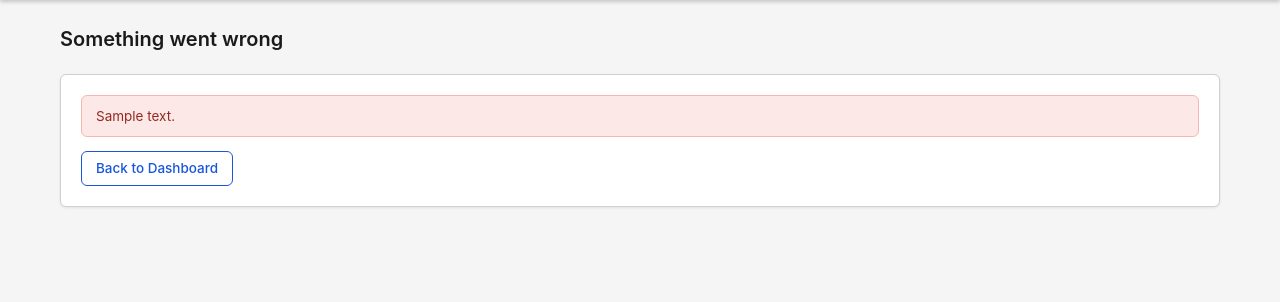
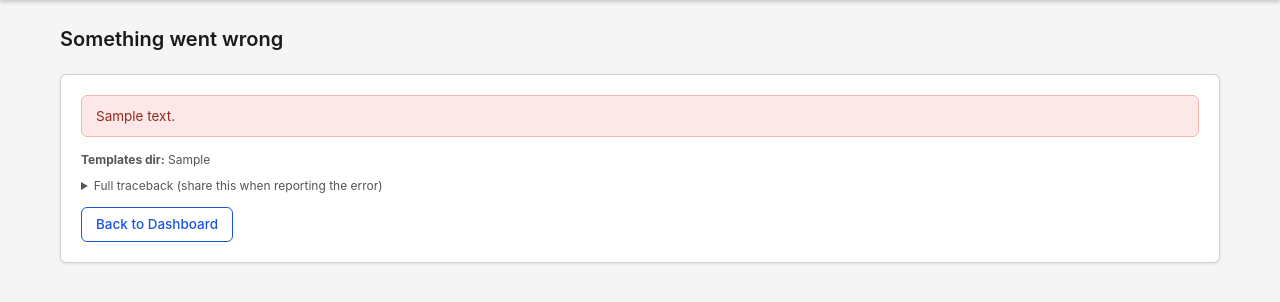
Before and after one commit to martyschwan-ops/ProfServ, a FastAPI app: template app/templates/error.html in a window 1280 px wide. Shown: the part 52-354 px from the top of the page. Run offline with FastAPI, Linux system fonts and the light colour scheme; the template is opened without the code that fills it: most values are stand-ins (such as "Sample title", 1, 10 or a date in 2020); some libraries are stand-ins or nearby versions.

Commit message:
fix: show full traceback and templates_dir on error page for diagnostics
https://claude.ai/code/session_01CekZp13gyWR21ARanEdfr8

```diff
--- a/app/templates/error.html
+++ b/app/templates/error.html
@@ -4,6 +4,17 @@
 <div class="page-header"><h1>Something went wrong</h1></div>
 <div class="card">
   <div class="alert alert-error">{{ detail }}</div>
+  {% if templates_dir %}
+  <p class="text-muted" style="font-size:12px;margin-bottom:8px">
+    <strong>Templates dir:</strong> {{ templates_dir }}
+  </p>
+  {% endif %}
+  {% if traceback %}
+  <details style="margin-bottom:12px">
+    <summary style="cursor:pointer;font-size:12px;color:var(--text-muted)">Full traceback (share this when reporting the error)</summary>
+    <pre style="font-size:11px;white-space:pre-wrap;background:#f8f8f8;padding:12px;border-radius:4px;margin-top:8px;overflow-x:auto">{{ traceback }}</pre>
+  </details>
+  {% endif %}
   <a href="/" class="btn btn-ghost">Back to Dashboard</a>
 </div>
 {% endblock %}
--- a/main.py
+++ b/main.py
@@ -46,9 +46,27 @@ app.include_router(reports.router)
 # ── Global error handler ──────────────────────────────────────────────────────
 @app.exception_handler(Exception)
 async def global_exception_handler(request: Request, exc: Exception):
+    import traceback
+    tb = traceback.format_exc()
     logger.exception("Unhandled error on %s %s", request.method, request.url)
-    return templates.TemplateResponse(
-        "error.html",
-        {"request": request, "detail": str(exc)},
-        status_code=500,
-    )
+    try:
+        return templates.TemplateResponse(
+            "error.html",
+            {
+                "request": request,
+                "detail": f"{type(exc).__name__}: {exc}",
+                "traceback": tb,
+                "templates_dir": str(settings.templates_dir),
+            },
+            status_code=500,
+        )
+    except Exception:
+        # Absolute fallback if even error.html can't be rendered
+        from fastapi.responses import PlainTextResponse
+        return PlainTextResponse(
+            f"FATAL: error.html also missing.\n\n"
+            f"templates_dir = {settings.templates_dir}\n"
+            f"templates_dir exists = {settings.templates_dir.exists()}\n\n"
+            f"{tb}",
+            status_code=500,
+        )
```
